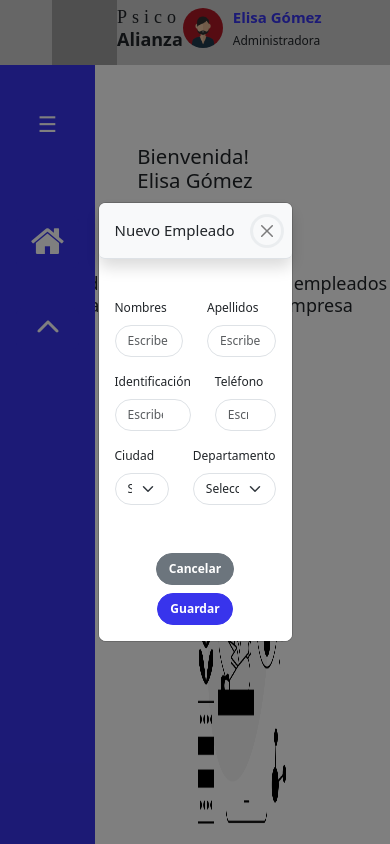
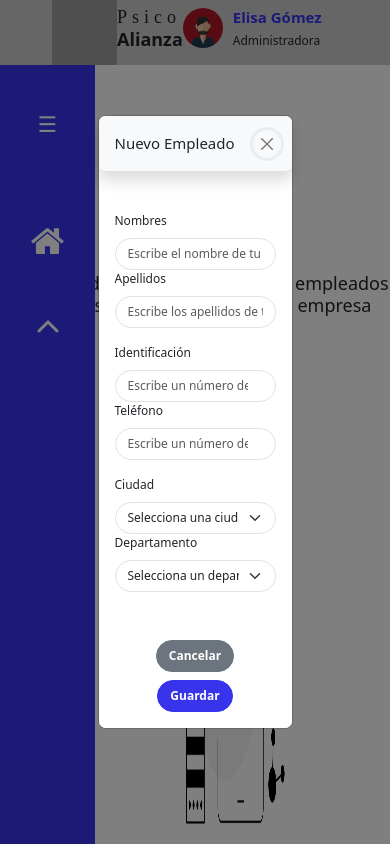
Before and after one commit to Danyeisbr/nomina-app, a React (Create React App) app: page /home in a window 390 px wide. Both pictures are taken after a click on the button 194 px from the left and 421 px from the top of the page. Built offline with nearby package versions, Linux system fonts and the light colour scheme; grey boxes are pictures that could not be loaded.

Commit message:
Home & Employee Responsive

```diff
--- a/src/Components/Employee/ListEmployees.js
+++ b/src/Components/Employee/ListEmployees.js
@@ -223,6 +223,8 @@ function ListEmployees() {
         </div>
       </div>
     </section>
+
+
   );
 }
 
--- a/src/Components/Employee/NewEmployee.js
+++ b/src/Components/Employee/NewEmployee.js
@@ -10,7 +10,7 @@ function NewEmployee({ showModal, handleCloseModal }) {
           className="modal d-flex align-items-center justify-content-center custom-modal"
           tabIndex="-1"
         >
-          <div className="modal-dialog w-50">
+          <div className="modal-dialog modal-dialog-centered modal-lg w-50">
             <div className="modal-content">
               <div className="modal-header shadow p-3 mb-4 bg-body-tertiary rounded">
                 <h5 className="modal-title fw-light">Nuevo Empleado</h5>
@@ -23,7 +23,7 @@ function NewEmployee({ showModal, handleCloseModal }) {
               <div className="modal-body">
                 <form>
                   <div className="row mb-3">
-                    <div className="col">
+                    <div className="col-md-12 col-lg-6">
                       <label htmlFor="nombres" className="form-label">
                         Nombres
                       </label>
@@ -34,7 +34,7 @@ function NewEmployee({ showModal, handleCloseModal }) {
                         placeholder="Escribe el nombre de tu empleado"
                       />
                     </div>
-                    <div className="col">
+                    <div className="col-md-12 col-lg-6">
                       <label htmlFor="apellidos" className="form-label">
                         Apellidos
                       </label>
@@ -47,7 +47,7 @@ function NewEmployee({ showModal, handleCloseModal }) {
                     </div>
                   </div>
                   <div className="row mb-3">
-                    <div className="col">
+                    <div className="col-md-12 col-lg-6">
                       <label htmlFor="identificacion" className="form-label">
                         Identificación
                       </label>
@@ -55,10 +55,10 @@ function NewEmployee({ showModal, handleCloseModal }) {
                         type="number"
                         className="form-control rounded-pill"
                         id="identificacion"
-                        placeholder="Escribe un numero de identificación"
+                        placeholder="Escribe un número de identificación"
                       />
                     </div>
-                    <div className="col">
+                    <div className="col-md-12 col-lg-6">
                       <label htmlFor="telefono" className="form-label">
                         Teléfono
                       </label>
@@ -71,7 +71,7 @@ function NewEmployee({ showModal, handleCloseModal }) {
                     </div>
                   </div>
                   <div className="row mb-3">
-                    <div className="col">
+                    <div className="col-md-12 col-lg-6">
                       <label htmlFor="ciudad" className="form-label">
                         Ciudad
                       </label>
@@ -82,8 +82,8 @@ function NewEmployee({ showModal, handleCloseModal }) {
                         <option>Ciudad 3</option>
                       </select>
                     </div>
-                    <div className="col">
-                      <label htmlFor="departamento" className="form-label ">
+                    <div className="col-md-12 col-lg-6">
+                      <label htmlFor="departamento" className="form-label">
                         Departamento
                       </label>
                       <select
--- a/src/Components/Home/Home.js
+++ b/src/Components/Home/Home.js
@@ -16,22 +16,22 @@ function Home() {
   };
 
   return (
-    <section className="col-12 vh-100 d-flex justify-content-center align-items-start bg-image">
-      <div className="row gy-5 mt-5">
-        <div className="d-flex justify-content-center align-items-end">
+    <section className="col-lg-12 vh-100 d-flex justify-content-center align-items-start bg-image">
+      <div className="row gy-5 mt-5 d-flex justify-content-md-center justify-content-sm-center justify-content-xs-center">
+        <div className="col-lg-12 col-md-11 d-flex justify-content-center align-items-end">
           <h3 className="mt-5">
             {" "}
             Bienvenida! <br />
             Elisa Gómez
           </h3>
         </div>
-        <div className="d-flex justify-content-center">
-          <h4 className="mt-4 fw-normal">
+        <div className="d-flex col-lg-12 col-md-9 col-sm-8 col-xs-4 justify-content-lg-center justify-content-md-center justify-content-sm-end  justify-content-xs-end">
+          <h4 className="mt-4 fw-normal text-center">
             Añade los datos personales de tus empleados y después agrega su
             cargo en tu empresa
           </h4>
         </div>
-        <div className="d-flex justify-content-center">
+        <div className="col-lg-12 col-md-11 d-flex justify-content-center">
           <div className="d-flex flex-column justify-content-start">
             <button
               className="btn mt-4 mb-3 icon-hover"
--- a/src/Components/Home/home.css
+++ b/src/Components/Home/home.css
@@ -1,5 +1,5 @@
 .bg-image {
-  background-size: 25% 55%;
+  background-size: 28% 55%;
   background-image: url("../../Images/tech-life.png"); /* Ruta de la imagen de fondo */
   background-repeat: no-repeat; /* Evita la repetición de la imagen */
   background-position: bottom 0px right 100px; /* Posiciona la imagen en la parte inferior derecha */
```
Also changed, not shown: src/Components/Form/NewForm.js (added, +70 -0 lines).
